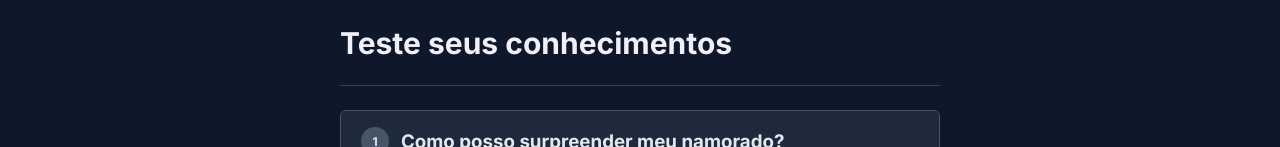
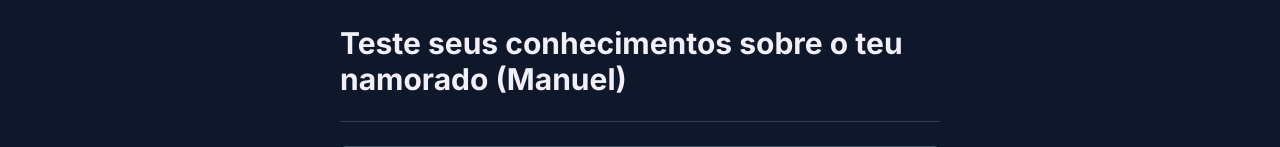
Before and after one commit to ManuelKazari99/nlw-experts, a plain HTML site: page index.html in a window 1280 px wide. Shown: the part 387-534 px from the top of the page. Drawn offline with Linux system fonts and the light colour scheme.

Commit message:
Agradar o baby

```diff
--- a/index.html
+++ b/index.html
@@ -10,7 +10,7 @@
     <main>
         <header>
           <img src="https://gist.githubusercontent.com/maykbrito/f47569e32fb2b21f2ecc9f4c035c141f/raw/a45997404564112d7596fbb1b9cad5de5521927e/logo.svg" alt="Logo NLW">
-          <h1>Teste seus conhecimentos</h1>
+          <h1>Teste seus conhecimentos sobre o teu namorado (Manuel) </h1>
         </header>
 
         <div id="quiz">
```
